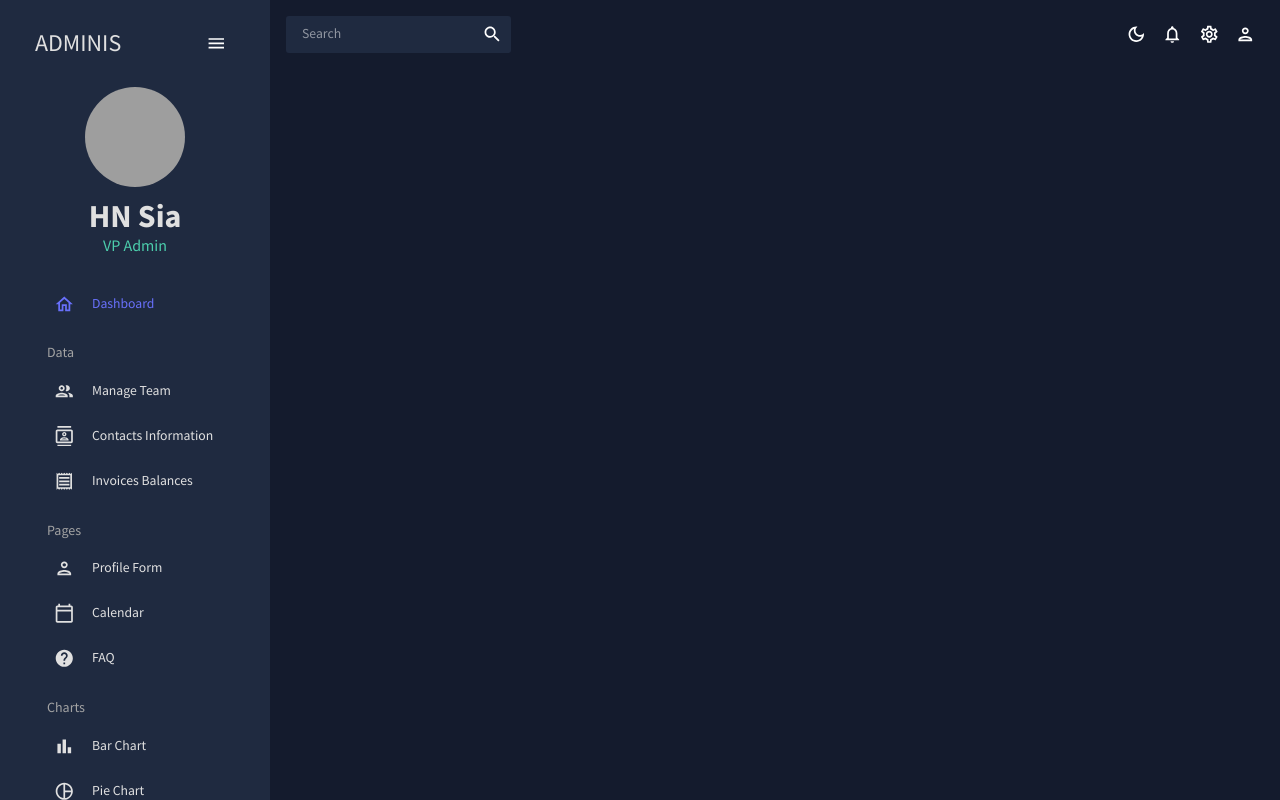
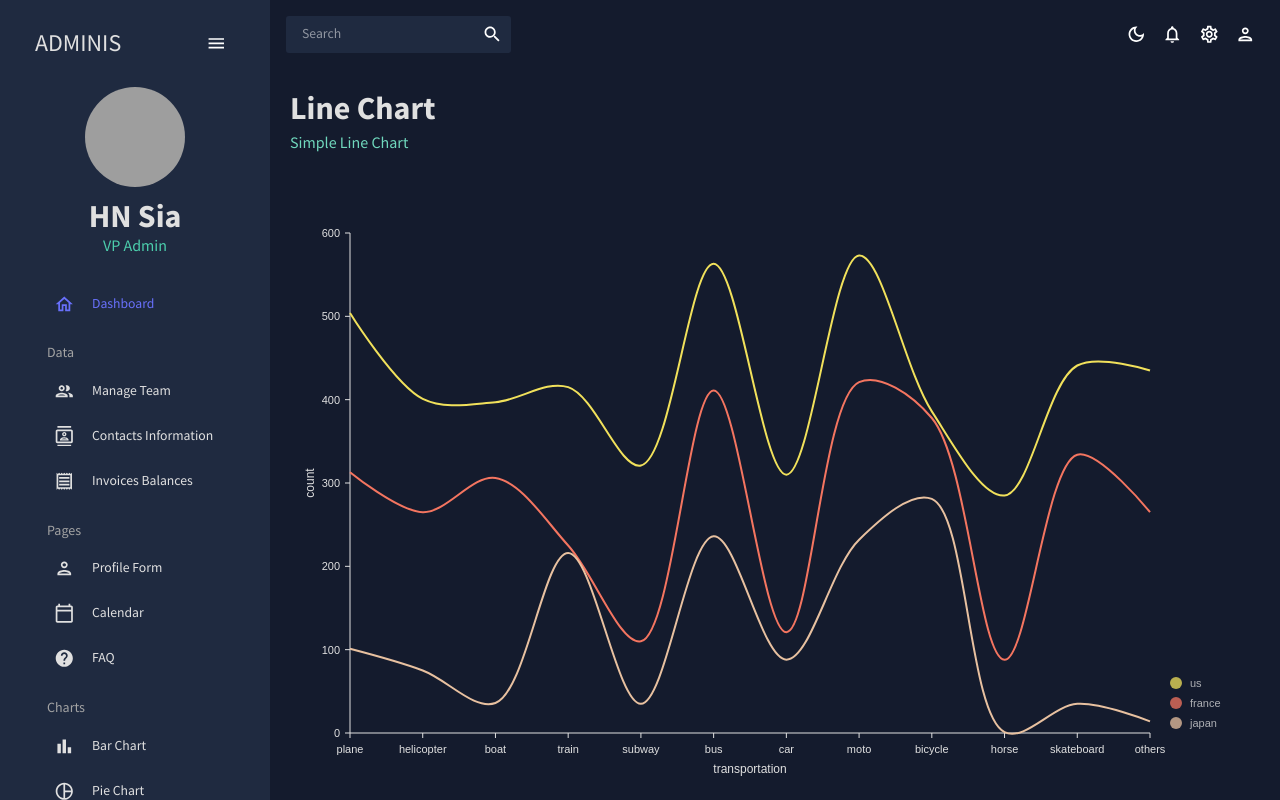
Before and after one commit to hnsia/admin-dashboard, a React (Create React App) app in the folder admin-dashboard/: page /line in a window 1280 px wide. Built offline with nearby package versions, Linux system fonts and the light colour scheme; grey boxes are pictures that could not be loaded.

Commit message:
Add base line chart

```diff
--- a/admin-dashboard/src/App.js
+++ b/admin-dashboard/src/App.js
@@ -12,7 +12,7 @@
 import FAQ from "./scenes/faq";
 import Bar from "./scenes/bar";
 import Pie from "./scenes/pie";
-// import Line from "./scenes/line";
+import Line from "./scenes/line";
 // import Geography from "./scenes/geography";
 
 function App() {
@@ -36,8 +36,8 @@
               <Route path="/faq" element={<FAQ />} />
               <Route path="/bar" element={<Bar />} />
               <Route path="/pie" element={<Pie />} />
-              {/* <Route path="/line" element={<Line />} />
-              <Route path="/geography" element={<Geography />} /> */}
+              <Route path="/line" element={<Line />} />
+              {/* <Route path="/geography" element={<Geography />} /> */}
             </Routes>
           </main>
         </div>
--- /dev/null
+++ b/admin-dashboard/src/components/LineChart.jsx
@@ -0,0 +1,117 @@
+import { useTheme } from "@mui/material";
+import { ResponsiveLine } from "@nivo/line";
+import { tokens } from "../theme";
+import { mockLineData as data } from "../data/mockData";
+
+const LineChart = ({ isDashboard = false }) => {
+  const theme = useTheme();
+  const colors = tokens(theme.palette.mode);
+
+  return (
+    <ResponsiveLine
+      data={data}
+      theme={{
+        axis: {
+          domain: {
+            line: {
+              stroke: colors.grey[100],
+            },
+          },
+          legend: {
+            text: {
+              fill: colors.grey[100],
+            },
+          },
+          ticks: {
+            line: {
+              stroke: colors.grey[100],
+              strokeWidth: 1,
+            },
+            text: {
+              fill: colors.grey[100],
+            },
+          },
+        },
+        legends: {
+          text: {
+            fill: colors.grey[100],
+          },
+        },
+        tooltip: {
+          container: {
+            color: colors.primary[500],
+          },
+        },
+      }}
+      colors={isDashboard ? { datum: "color" } : { scheme: "nivo" }}
+      margin={{ top: 50, right: 110, bottom: 50, left: 60 }}
+      xScale={{ type: "point" }}
+      yScale={{
+        type: "linear",
+        min: "auto",
+        max: "auto",
+        stacked: true,
+        reverse: false,
+      }}
+      yFormat=" >-.2f"
+      curve="catmullRom"
+      axisTop={null}
+      axisRight={null}
+      axisBottom={{
+        orient: "bottom",
+        tickSize: 5,
+        tickPadding: 5,
+        tickRotation: 0,
+        legend: isDashboard ? undefined : "transportation",
+        legendOffset: 36,
+        legendPosition: "middle",
+      }}
+      axisLeft={{
+        orient: "left",
+        tickValues: 5,
+        tickSize: 5,
+        tickPadding: 5,
+        tickRotation: 0,
+        legend: isDashboard ? undefined : "count",
+        legendOffset: -40,
+        legendPosition: "middle",
+      }}
+      enableGridX={false}
+      enableGridY={false}
+      pointSize={10}
+      pointColor={{ theme: "background" }}
+      pointBorderWidth={2}
+      pointBorderColor={{ from: "serieColor" }}
+      pointLabelYOffset={-12}
+      useMesh={true}
+      legends={[
+        {
+          anchor: "bottom-right",
+          direction: "column",
+          justify: false,
+          translateX: 100,
+          translateY: 0,
+          itemsSpacing: 0,
+          itemDirection: "left-to-right",
+          itemWidth: 80,
+          itemHeight: 20,
+          itemOpacity: 0.75,
+          symbolSize: 12,
+          symbolShape: "circle",
+          symbolBorderColor: "rgba(0, 0, 0, .5)",
+          effects: [
+            {
+              on: "hover",
+              style: {
+                itemBackground: "rgba(0, 0, 0, .03)",
+                itemOpacity: 1,
+              },
+            },
+          ],
+        },
+      ]}
+    />
+  );
+};
+
+export default LineChart;
--- /dev/null
+++ b/admin-dashboard/src/scenes/line/index.jsx
@@ -0,0 +1,16 @@
+import { Box } from "@mui/material";
+import Header from "../../components/Header";
+import LineChart from "../../components/LineChart";
+
+const Line = () => {
+  return (
+    <Box m="20px">
+      <Header title="Line Chart" subtitle="Simple Line Chart" />
+      <Box height="75vh">
+        <LineChart />
+      </Box>
+    </Box>
+  );
+};
+
+export default Line;
```
